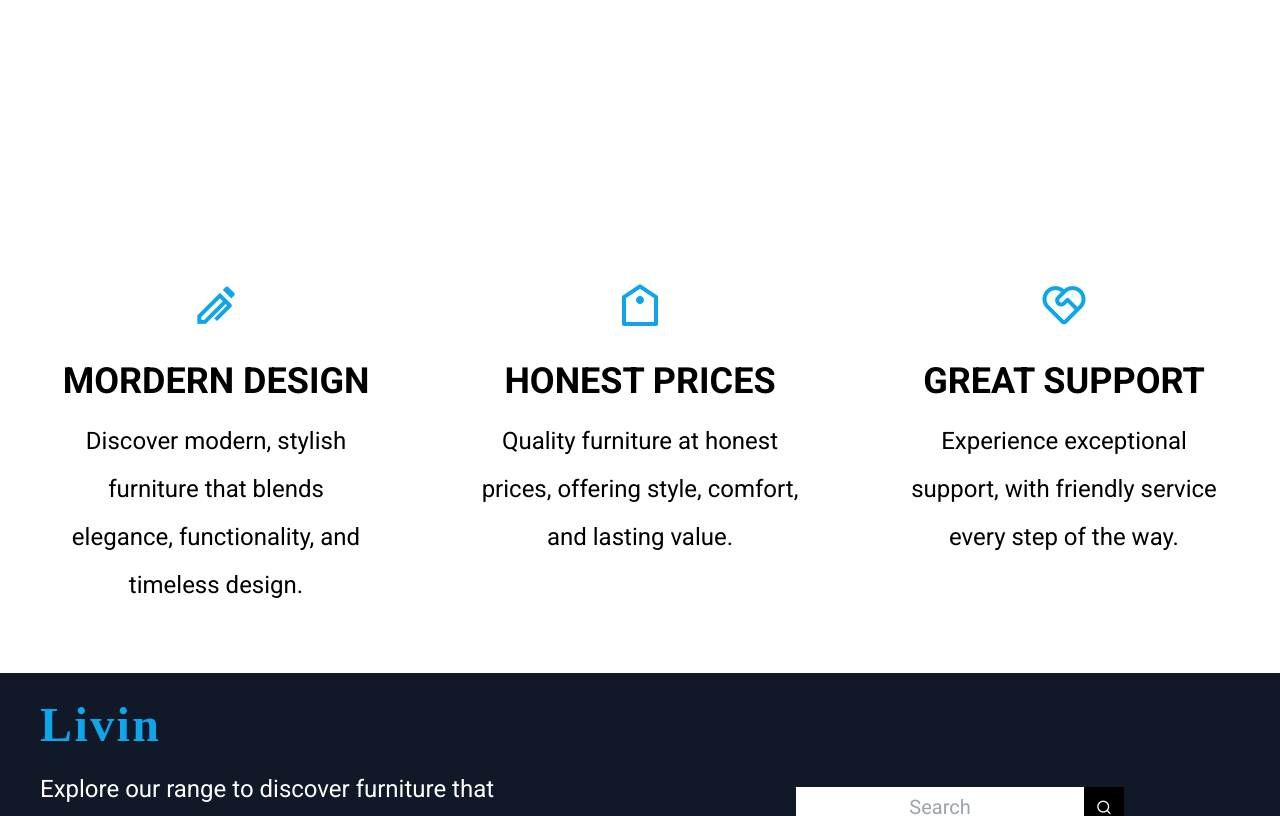
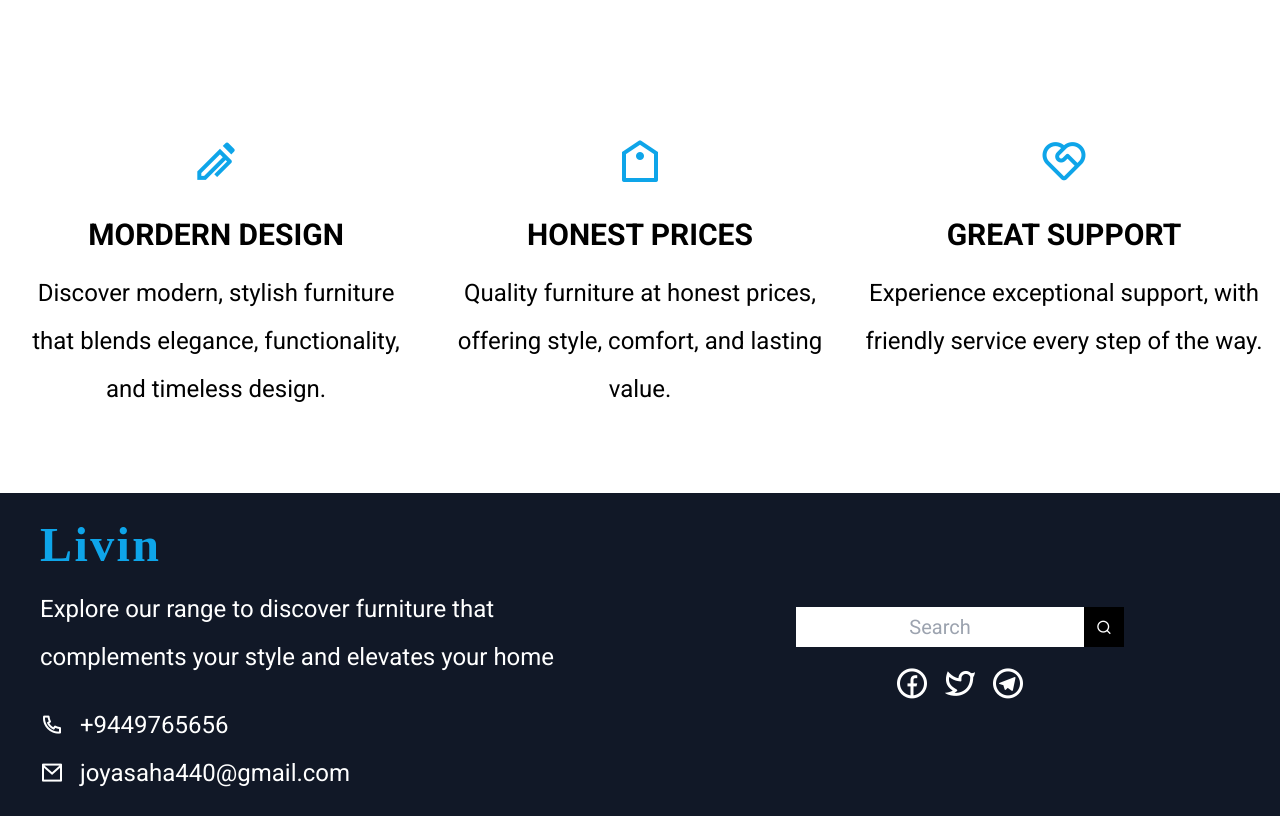
Before and after one commit to joyasaha1004/furniture-website, a React (Vite) app: page / in a window 1280 px wide. Shown: the part 2500-3316 px from the top of the page. Built offline with nearby package versions, Linux system fonts and the light colour scheme; a web font is replaced by a local one.

Commit message:
add all changes

```diff
--- a/src/Components/Gallery_Section/Gallery_Section.jsx
+++ b/src/Components/Gallery_Section/Gallery_Section.jsx
@@ -18,7 +18,7 @@ const Gallery_Section = () => (
 
       <div className="text-center relative pt-20 text-xs sm:pt-20 md:pt-24 lg:text-lg lg:pt-40 xl:pt-52 ">
         <h1 className="text-2xl leading-snug  px-5 text-sky-500 font-bold sm:text-3xl md:text-4xl lg:text-5xl xl:text-6xl"> Discover Quality You Can Trust</h1>
-        <p className=" text-white px-2 mt-2 leading-relaxed sm:px-16 md:px-20  lg:px-28 lg:mt-4 xl:px-72"> Explore our collection of hand-picked furniture, crafted with precision and passion to elevate your home.</p>
+        <p className=" text-white px-2 mt-2 leading-relaxed sm:px-6 md:px-20  lg:px-28 lg:mt-4 xl:px-72"> Explore our collection of hand-picked furniture, crafted with precision and passion to elevate your home.</p>
         <button className="bg-transparent text-sky-800 border-2 border-sky-800 mt-6 px-2 py-2  font-bold hover:bg-sky-800 hover:text-white">SHOP NOW</button>
 
         <div className="text-gray-400 text-xs justify-center pt-4  flex gap-1 sm:text-sm md:text-md lg:pt-8 lg:text-lg">
--- a/src/Components/Hero_Section/Hero_Section.css
+++ b/src/Components/Hero_Section/Hero_Section.css
@@ -17,18 +17,16 @@
        @apply  text-xs font-bold md:text-lg xl:text-xl
    }
    .service-section{
-       @apply mb-10 dark:text-white sm:mb-16
+       @apply mb-4 dark:text-white
    }
    .service-section i{
        @apply text-xl text-sky-500 sm:text-2xl md:text-3xl lg:text-4xl xl:text-5xl
    }
-   .service-info{
-    @apply
-   }
+
    .service-section h2{
-       @apply text-xl font-bold mt-2  md:text-2xl md:mt-4 lg:text-3xl lg:mt-6 xl:text-4xl xl:mt-8
+       @apply text-xl font-bold mt-2  md:text-2xl md:mt-4  lg:mt-6 xl:text-3xl xl:mt-8
    }
    .service-section p{
-       @apply text-xs mt-2 leading-loose md:text-lg md:mt-4 lg:text-xl lg:w-80  lg:leading-loose xl:leading-loose xl:text-2xl
+       @apply text-xs mt-2 leading-loose md:text-lg md:mt-4 lg:text-xl  lg:leading-loose xl:leading-loose xl:text-2xl
    }
 }
--- a/src/Components/Hero_Section/Hero_Section.jsx
+++ b/src/Components/Hero_Section/Hero_Section.jsx
@@ -69,7 +69,7 @@ const Hero_Section = () => {
 
 
     return (
-        <div className=" overflow-x-hidden relative font-sans w-full dark:bg-gray-900 dark:text-white" >
+        <div className=" overflow-x-hidden pb-10 relative font-sans w-full dark:bg-gray-900 dark:text-white md:pb-16" >
 
    <div className="bg-hero_bg  bg-cover bg-center h-fit  w-full mb-16">
 
@@ -137,7 +137,7 @@ const Hero_Section = () => {
     </div>
 
     <div className="px-4 pt-9 font-sans text-xs gap-4 md:pt-12 md:text-lg lg:pt-16 lg:text-xl lg:px-6 xl:text-2xl xl:pt-16  xxl:pt-40  ">
-      <h3 className=" text-xl font-bold mb-4 md:text-3xl lg:text-4xl xl:leading-normal xl:text-5xl">Crafted with excellent material </h3>
+      <h3 className=" text-xl font-bold mb-4 sm:text-2xl md:text-3xl lg:text-4xl xl:leading-normal xl:text-5xl">Crafted with excellent material </h3>
       <span className="leading-loose ">In furniture making, a variety of materials are used depending on the style, function, and durability required. Wood is one of the most common materials, with hardwoods like oak, maple, and walnut prized for their strength and aesthetic appeal, while softwoods like pine are often chosen for more affordable or lightweight options. Sustainable materials like bamboo and reclaimed wood are also becoming more popular due to their eco-friendliness.</span><br></br>
 
       <button className="px-7 py-2 bg-sky-800 text-white mt-4 dark:bg-sky-500 md:mt-5 xl:px-9 xl:py-4 hover:bg-transparent hover:text-sky-500 dark:hover:bg-white">See More</button>
@@ -152,7 +152,7 @@ const Hero_Section = () => {
     <div className='xl:px-8 xl:self-center'>
       <img src={story_img} alt="" className="h-60 w-72 sm:w-full sm:h-72 lg:h-96"/>
     </div>
-    <div className="mt-6 text-right relative lg:mt-16 xl:-mt-5 xxl:self-center">
+    <div className="mt-4 text-right relative lg:mt-8 xl:-mt-5 xxl:self-center">
       <h2 className="text-xl font-extrabold dark:text-sky-500 text-sky-900 md:text-2xl lg:text-3xl xl:text-5xl">Our Story</h2>
       <p className=" mt-3 leading-loose dark:text-white  xl:mt-5"><span className="text-sky-500 font-extrabold tracking-widest"> Livin </span>  began in a small workshop where a group of passionate craftsmen envisioned creating timeless, handcrafted furniture that blended beauty with function.Over the years, the company partnered with talented designers, launching collections that reflected contemporary trends while staying true to its roots.
        Today,<span className="text-sky-500 font-extrabold tracking-widest"> Livin</span> is known for its durable, elegant furniture, offering sustainable and stylish solutions to homes around the world.
@@ -161,9 +161,9 @@ const Hero_Section = () => {
   </div>
 
   {/* service section      */}
-      <div className=" text-center  px-4 mt-28 sm:px-7 lg:flex flex-wrap lg:justify-evenly lg:px-4 xl:gap-16 md:gap-10  md:mt-52 lg:px-10 xl:mt-72 ">
+      <div className=" text-center  px-4 mt-20 sm:px-7 lg:flex flex-wrap lg:justify-evenly lg:px-4  md:mt-28 lg:px-8 xl:mt-36 lg:grid grid-cols-2  xl:grid-cols-3 xl:px-4 lg:gap-6">
 
-        <div className="service-section">
+        <div className="service-section lg:col-span-1">
         <i class="ri-ball-pen-line"></i>
         <div className=''>
           <h2>MORDERN DESIGN</h2>
@@ -172,7 +172,7 @@ const Hero_Section = () => {
         </div>
         </div>
 
-        <div className="service-section">
+        <div className="service-section lg:col-span-1">
         <i class="ri-price-tag-line"></i>
         <div>
           <h2>HONEST PRICES</h2>
@@ -180,11 +180,11 @@ const Hero_Section = () => {
         </div>
         </div>
 
-          <div className="service-section relative ">
+          <div className="service-section lg:col-span-2 xl:col-span-1">
           <i class="ri-service-line"></i>
-        <div>
+        <div className=''>
           <h2>GREAT SUPPORT</h2>
-          <p className=''>Experience exceptional support, with friendly service every step of the way.</p>
+          <p className='lg:mx-48 xl:mx-0'>Experience exceptional support, with friendly service every step of the way.</p>
         </div>
         </div>
       </div>
--- a/src/Components/Navbar/Navbar.css
+++ b/src/Components/Navbar/Navbar.css
@@ -5,13 +5,13 @@
 @layer components{
 
     .first-nav i{
-        @apply cursor-pointer dark:text-white relative lg:text-2xl xl:text-3xl
+        @apply cursor-pointer dark:text-white relative text-lg sm:text-xl lg:text-2xl xl:text-3xl
     }
     .full li{
         @apply cursor-pointer py-2 hover:bg-sky-200  hover:text-white
     }
     nav i{
-        @apply cursor-pointer  lg:text-2xl xl:text-3xl
+        @apply cursor-pointer text-lg sm:text-xl lg:text-2xl xl:text-3xl
         }
     .menu li{
         @apply cursor-pointer font-bold
--- a/src/Components/Navbar/Navbar.jsx
+++ b/src/Components/Navbar/Navbar.jsx
@@ -53,14 +53,14 @@ const Navbar = () => {
         <div className="overflow-hidden w-full ">
 
             <div className="first-nav h-8 bg-stone-100 flex justify-between px-2
-             dark:bg-gray-800 relative items-center lg:h-12 xl:h-16">
+             dark:bg-gray-800 relative items-center  lg:h-12 xl:h-16">
                 <div className="flex gap-2 ">
                 <i class="ri-facebook-circle-line"></i>
                 <i class="ri-twitter-line"></i>
                 <i class="ri-telegram-line"></i>
                 </div>
 
-                <h1 className="text-xl text-sky-500 font-serif  font-bold tracking-wider lg:text-3xl xl:text-4xl ">Livin</h1>
+                <h1 className="text-xl text-sky-500 sm:text-2xl font-serif  font-bold tracking-wider lg:text-3xl xl:text-4xl ">Livin</h1>
 
                 <div className=" gap-2 flex  ">
                 <i class="ri-heart-3-line"></i>
```
